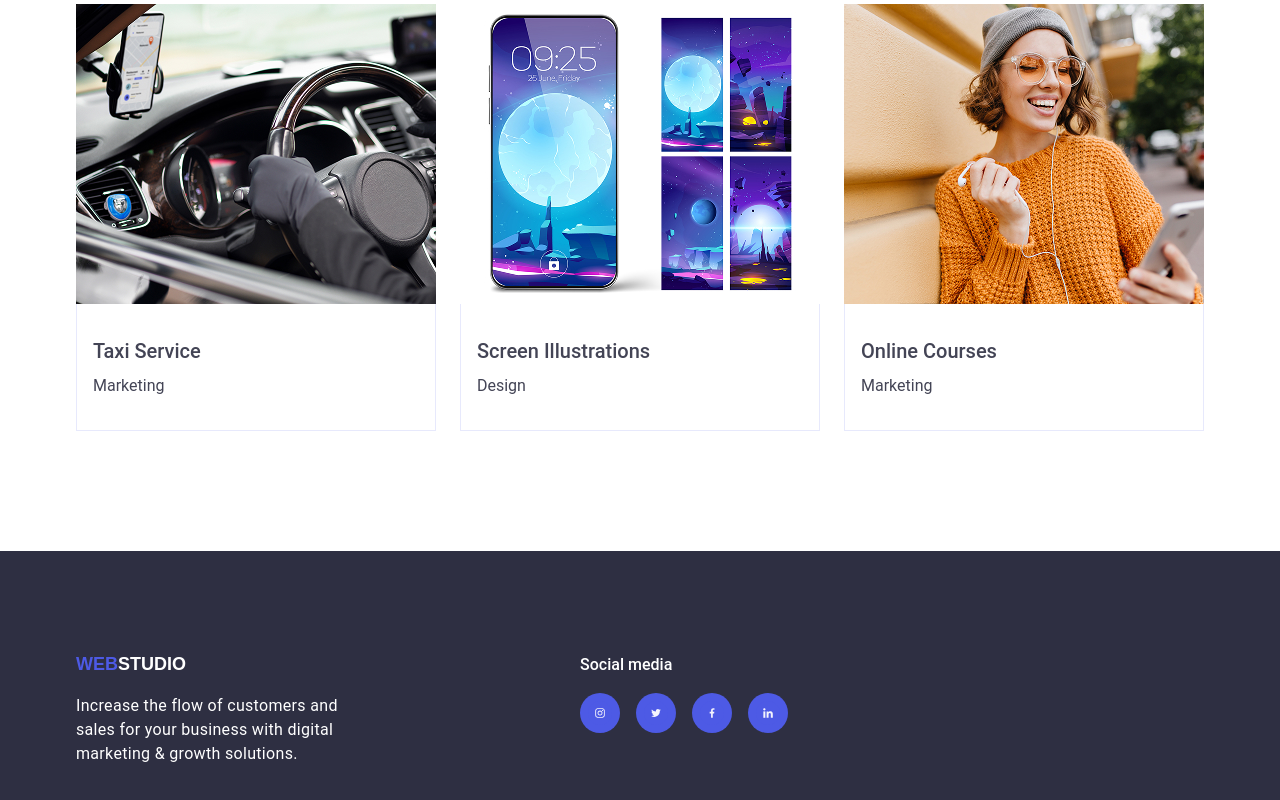
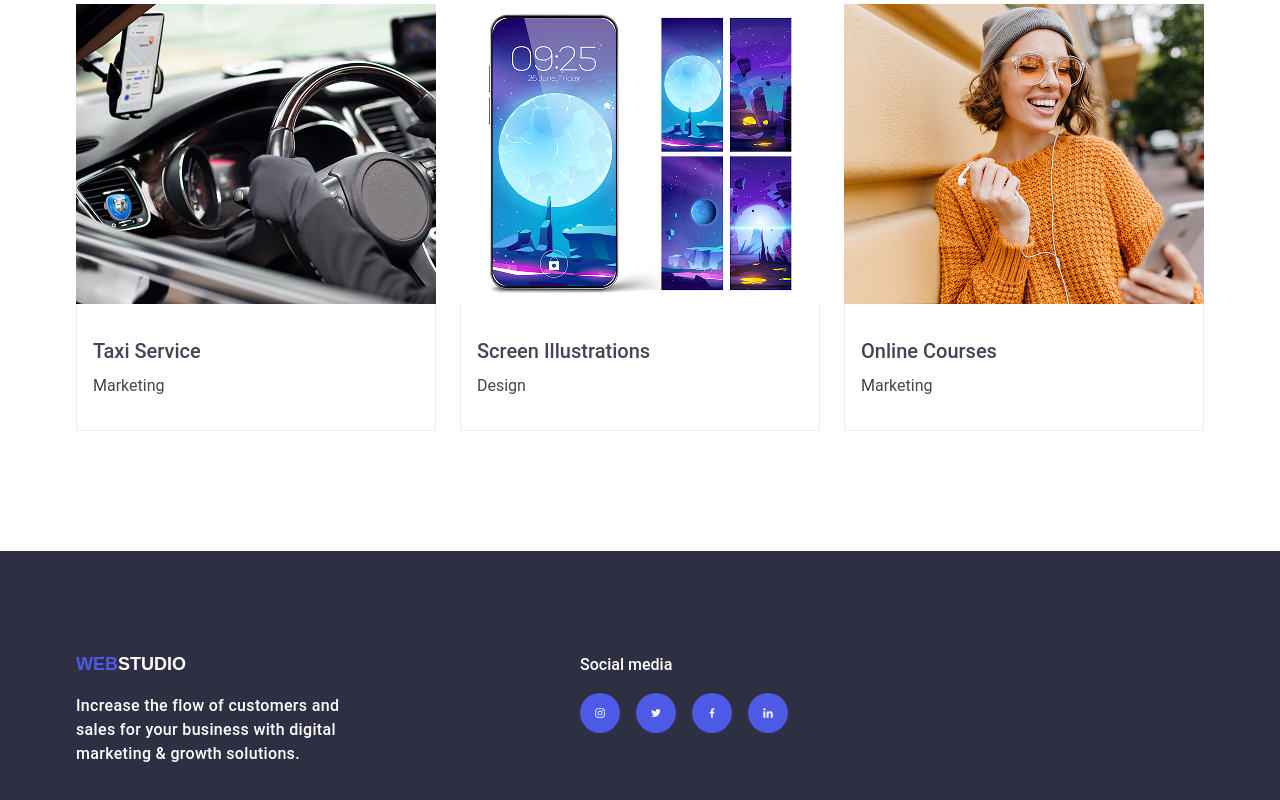
Before and after one commit to notzuki/goit-markup-hw-04, a plain HTML site: page index.html in a window 1280 px wide. Shown: the part 2708-3508 px from the top of the page. Drawn offline with nearby package versions, Linux system fonts and the light colour scheme.

Commit message:
остання

```diff
--- a/css/styles.css
+++ b/css/styles.css
@@ -355,8 +355,12 @@ body {
 }
 
 .footer-text {
+  font-weight: 500;
+  font-size: 16px;
+  line-height: 1.5;
   letter-spacing: 0.02em;
 }
+
 
 
 .footer-socials-title {
```
